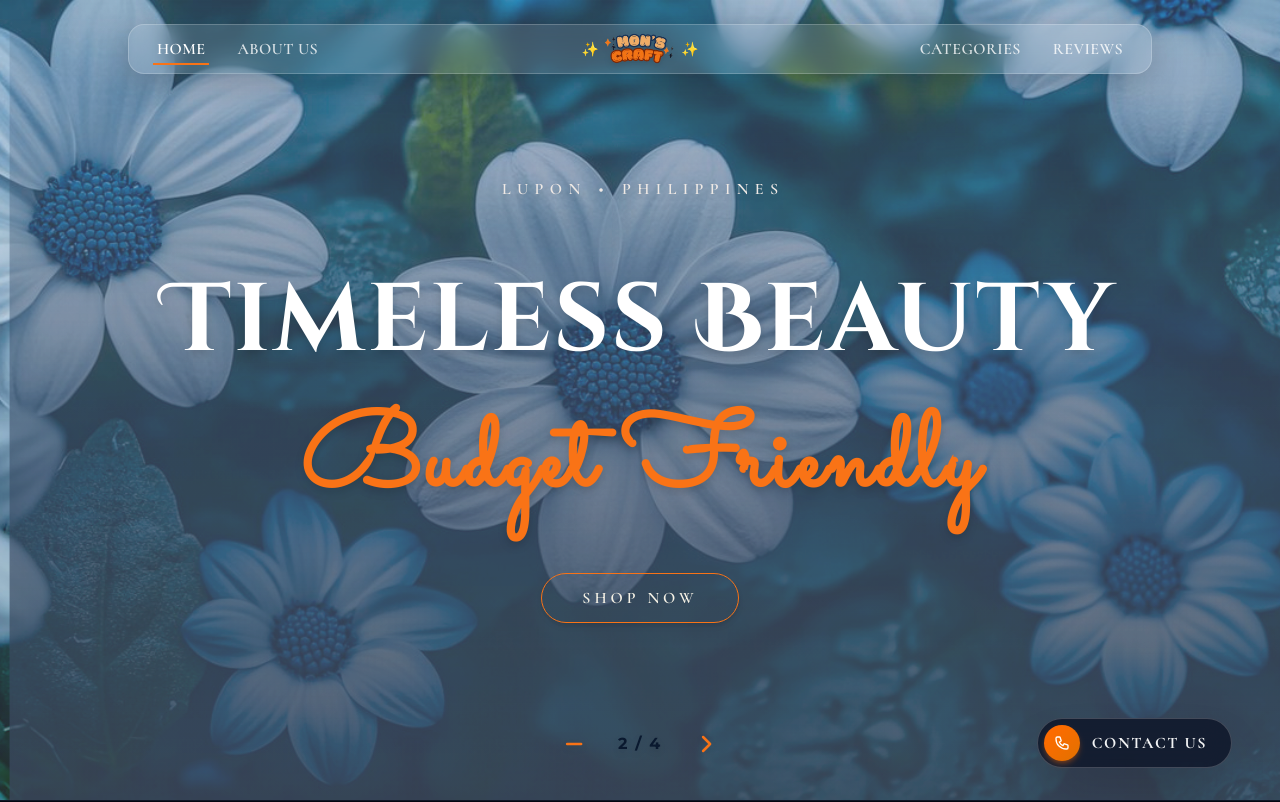
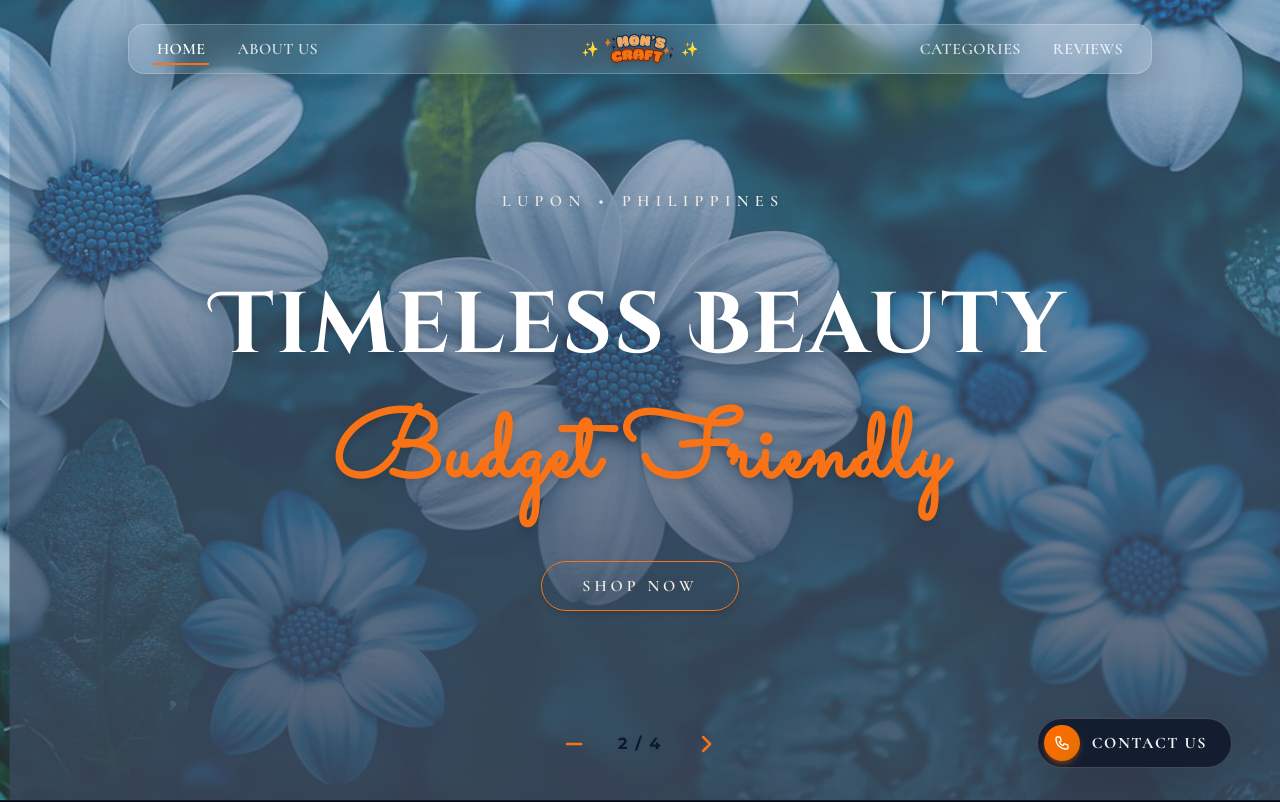
Before and after one commit to LaurenJaySenajonon/flower-shop-website, a Next.js app: page / in a window 1280 px wide. Shown: the top 802 px of the page. Built offline with nearby package versions, Linux system fonts and the light colour scheme; a web font is replaced by a local one.

Commit message:
Update website

```diff
--- a/src/components/Hero.js
+++ b/src/components/Hero.js
@@ -18,14 +18,16 @@ export default function Hero() {
           </p>
 
           {/* Main Headline - Cinzel Decorative */}
-          <h1 className="font-[family-name:var(--font-cinzel)] text-[5.5vw] xs:text-[6vw] sm:text-5xl md:text-6xl lg:text-7xl xl:text-8xl 2xl:text-[92px] text-white font-bold drop-shadow-lg leading-[1.25] tracking-wide select-none mt-7">
-            Timeless Beauty
-          </h1>
+         {/* Main Headline - Cinzel Decorative */}
+{/* Main Headline - Cinzel Decorative */}
+<h1 className="font-[family-name:var(--font-cinzel)] text-[26px] xs:text-[38px] sm:text-[38px] md:text-[50px] lg:text-[62px] xl:text-[86px] 2xl:text-[82px] text-white font-bold drop-shadow-lg leading-[1.25] tracking-wide select-none mt-7">
+  Timeless Beauty
+</h1>
 
-          {/* Cursive Sub-headline - Sacramento */}
-          <h2 className="font-[family-name:var(--font-sacramento)] mt-2 sm:mt-3 md:mt-4 lg:mt-6 text-[7.5vw] xs:text-[8vw] sm:text-6xl md:text-7xl lg:text-8xl xl:text-[105px] 2xl:text-[115px] text-[#f97316] font-bold drop-shadow-lg leading-[1.15] tracking-wide select-none">
-            Budget Friendly
-          </h2>
+{/* Cursive Sub-headline - Sacramento */}
+<h2 className="font-[family-name:var(--font-sacramento)] mt-2 sm:mt-3 md:mt-4 lg:mt-6 text-[38px] xs:text-[50px] sm:text-[50px] md:text-[62px] lg:text-[86px] xl:text-[95px] 2xl:text-[105px] text-[#f97316] font-bold drop-shadow-lg leading-[1.15] tracking-wide select-none">
+  Budget Friendly
+</h2>
         </div>
 
         {/* Call to Action Button */}
```
